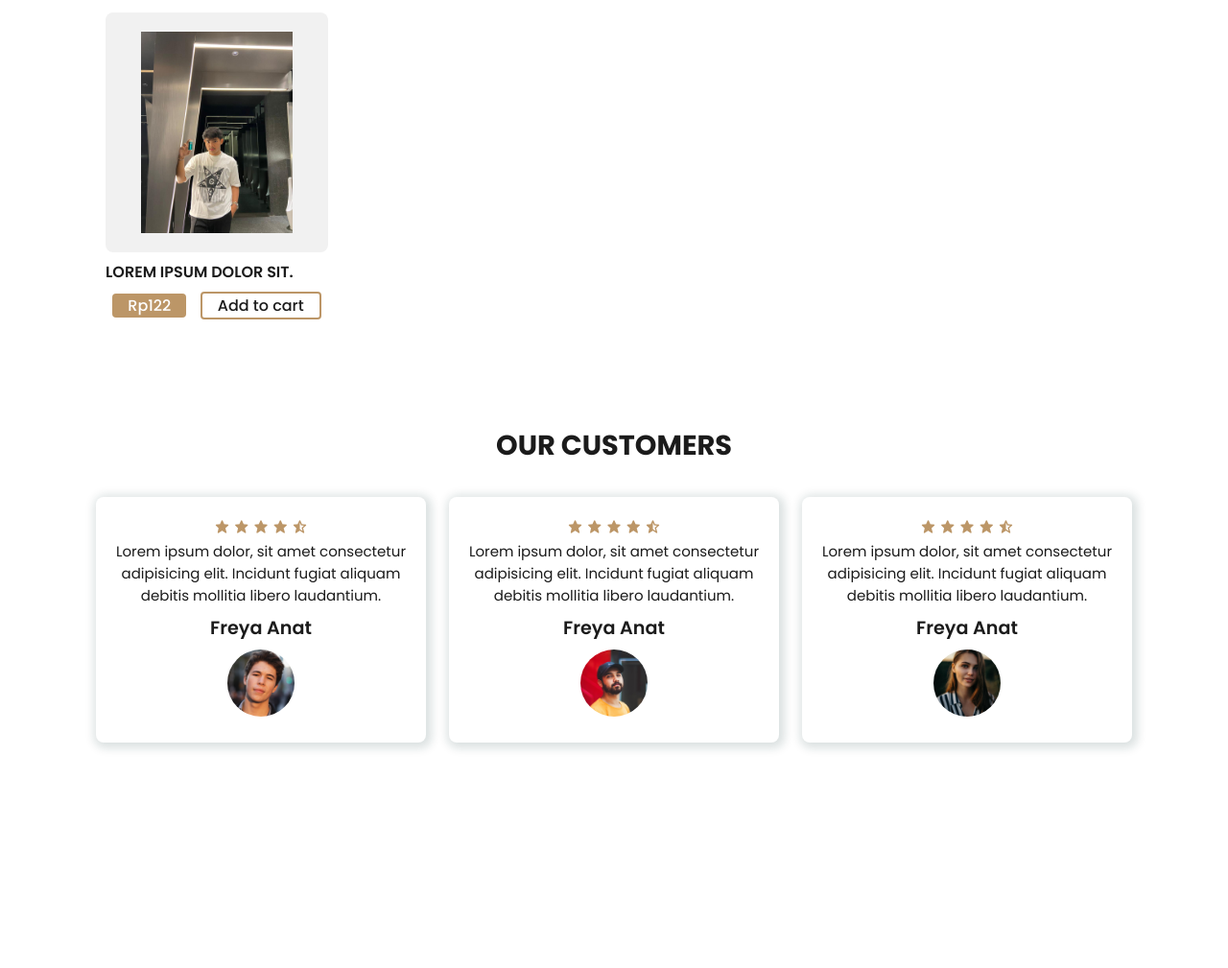
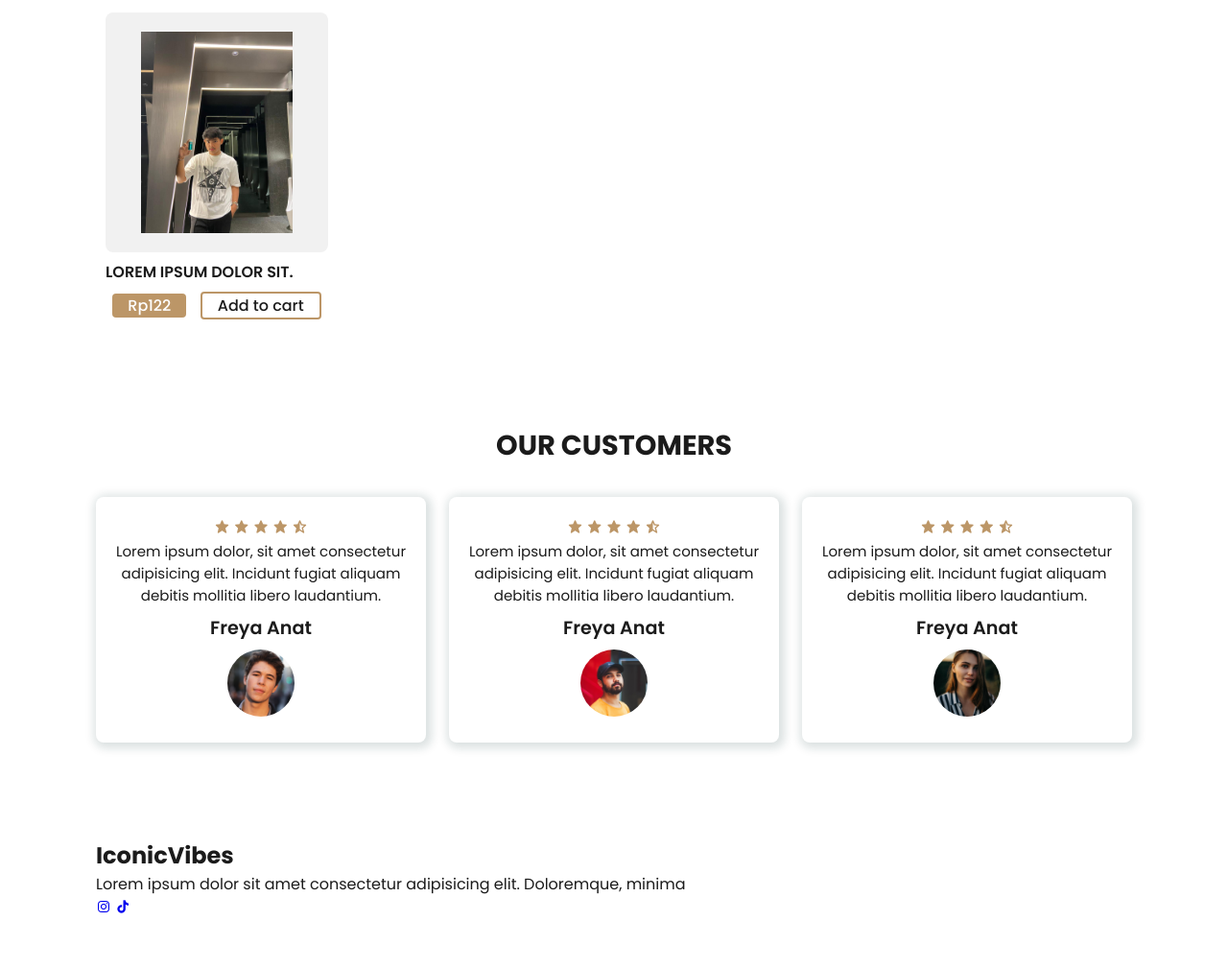
Before and after one commit to dvpms/dvpms.github.io, a plain HTML site: page index.html in a window 1280 px wide. Shown: the part 1286-2295 px from the top of the page at 96% size. Before the commit the page ends 2110 px from the top, so only its background shows below. Drawn offline with nearby package versions, Linux system fonts and the light colour scheme.

Commit message:
Update index.html

```diff
--- a/index.html
+++ b/index.html
@@ -136,7 +136,17 @@
         <p>Lorem ipsum dolor, sit amet consectetur adipisicing elit. Incidunt fugiat aliquam debitis mollitia libero laudantium.</p>
         <h2>Freya Anat</h2>
         <img src="Produk\rev3.jpg" alt="">
-</section>
+    </section>
+    <section class="footer">
+        <div class="footer-box">
+            <h2>IconicVibes</h2>
+            <p>Lorem ipsum dolor sit amet consectetur adipisicing elit. Doloremque, minima</p>
+            <div class="social">
+                <a href="#"><i class='bx bxl-instagram' ></i></a>
+                <a href="#"><i class='bx bxl-tiktok' ></i></a>
+            </div>
+        </div>
+    </section>
 
 
     <!-- Link Js -->
```
